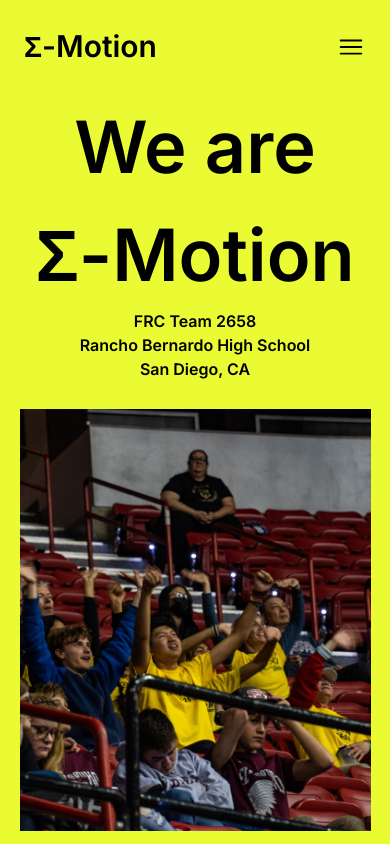
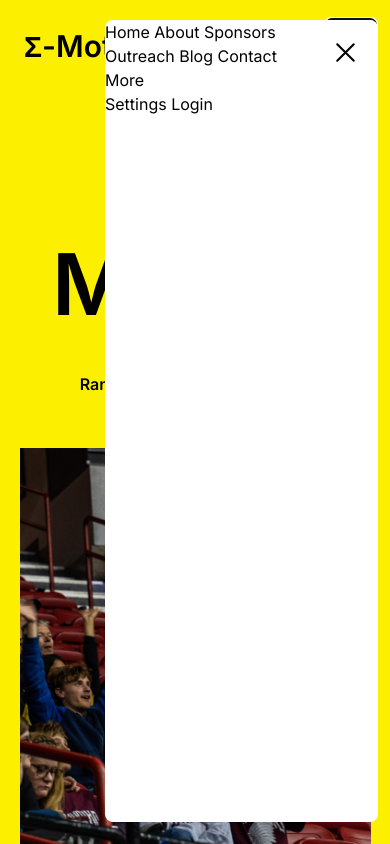
Before and after one commit to frc-emotion/website, a Next.js app: page / in a window 390 px wide. Both pictures are taken after a click on the button "Open main menu". Shown: the top 844 px of the page. Built offline with nearby package versions, Linux system fonts and the light colour scheme.

Commit message:
multiple changes, see comments
- update background colors
- add new colors w classnames to tailwind theme extension
- change header of hero section

```diff
--- a/src/components/navigation/Navbar.tsx
+++ b/src/components/navigation/Navbar.tsx
@@ -1,9 +1,9 @@
 "use client";
 
-import { Fragment, useState } from "react";
+import { Fragment } from "react";
 import "next/link";
 import { Popover, Transition } from "@headlessui/react";
-import { Bars3Icon } from "@heroicons/react/24/outline";
+import { Bars3Icon, XMarkIcon } from "@heroicons/react/24/outline";
 import { ChevronDownIcon } from "@heroicons/react/20/solid";
 import {
 	BsPeopleFill,
@@ -25,7 +25,28 @@
 import Link from "next/link";
 
 export default function Navbar() {
-	const [mobileMenuOpen, setMobileMenuOpen] = useState(false);
+	const mainMenuItems = [
+		{
+			title: "About",
+			href: "#",
+		},
+		{
+			title: "Sponsors",
+			href: "#",
+		},
+		{
+			title: "Outreach",
+			href: "#",
+		},
+		{
+			title: "Blog",
+			href: "#",
+		},
+		{
+			title: "Contact",
+			href: "#",
+		},
+	];
 	const moreMenuOne = [
 		{
 			title: "Team Resources",
@@ -123,42 +144,61 @@
 		},
 	];
 	return (
-		<header className="bg-[#eafa33]">
+		<header className="bg-teamYellow select-none">
 			<nav className="mx-auto max-w-7xl items-center justify-between p-6 lg:px-8 flex">
-				<div className="flex lg:flex-1 font-semibold text-[30px]">
+				<Link
+					href="/"
+					className="flex lg:flex-1 font-semibold text-[30px]"
+				>
 					Σ-Motion
-				</div>
+				</Link>
 				<div className="flex lg:hidden">
-					<button
-						type="button"
-						className="-m-2.5 inline-flex items-center justify-center rounded-md p-2.5"
-						onClick={() => setMobileMenuOpen(true)}
-					>
+					<Popover>
+						<Popover.Button className="-m-2.5 inline-flex items-center justify-center rounded-md p-2.5">
 							<span className="sr-only">Open main menu</span>
 							<Bars3Icon
 								className="h-[30px] w-[30px]"
 								aria-hidden="true"
 							/>
-					</button>
+						</Popover.Button>
+						<Transition
+							as={Fragment}
+							enter="transition ease-out duration-200"
+							enterFrom="opacity-0 translate-y-1"
+							enterTo="opacity-100 translate-y-0"
+							leave="transition ease-in duration-150"
+							leaveFrom="opacity-100 translate-y-0"
+							leaveTo="opacity-0 translate-y-1"
+						>
+							<Popover.Panel className="bg-white rounded-lg absolute right-3 top-5 md:w-[45vw] sm:w-[50vw] w-[70vw] h-[95vh]">
+								<div>
+									<Popover.Button className="float-right">
+										<span className="sr-only">
+											Close main menu
+										</span>
+										<XMarkIcon
+											className="h-[33px] w-[33px] m-4"
+											aria-hidden="true"
+										/>
+									</Popover.Button>
+								</div>
+								<div>
+									Home About Sponsors Outreach Blog Contact
+									More
+								</div>
+								<div>Settings Login</div>
+							</Popover.Panel>
+						</Transition>
+					</Popover>
 				</div>
 				<div className="hidden lg:flex space-x-8 text-[17px] font-semibold absolute left-1/2 transform -translate-x-1/2">
-					<Link href="/about" className="hover:underline">
-						About
+					{mainMenuItems.map((item) => (
+						<Link href={item.href} className="hover:underline">
+							{item.title}
 						</Link>
-					<Link href="/sponsors" className="hover:underline">
-						Sponsors
-					</Link>
-					<Link href="/outreach" className="hover:underline">
-						Outreach
-					</Link>
-					<Link href="/blog" className="hover:underline">
-						Blog
-					</Link>
-					<Link href="/contact" className="hover:underline">
-						Contact
-					</Link>
+					))}
 					<Popover>
-						<Popover.Button className="lg:flex items-center gap-x-1 hover:underline">
+						<Popover.Button className="lg:flex items-center gap-x-1">
 							More{" "}
 							<ChevronDownIcon
 								className="h-5 w-5 flex-none"
@@ -185,7 +225,7 @@
 											>
 												<div className="flex h-11 w-11 flex-none items-center justify-center rounded-lg bg-gray-50 group-hover:bg-white">
 													<item.icon
-														className="h-6 w-6 text-gray-600 group-hover:text-indigo-600"
+														className="h-6 w-6 text-gray-600 group-hover:text-teamYellow-dark"
 														aria-hidden="true"
 													/>
 												</div>
@@ -212,7 +252,7 @@
 											>
 												<div className="flex h-11 w-11 flex-none items-center justify-center rounded-lg bg-gray-50 group-hover:bg-white">
 													<item.icon
-														className="h-6 w-6 text-gray-600 group-hover:text-indigo-600"
+														className="h-6 w-6 text-gray-600 group-hover:text-teamYellow-dark"
 														aria-hidden="true"
 													/>
 												</div>
@@ -239,7 +279,7 @@
 											>
 												<div className="flex h-11 w-11 flex-none items-center justify-center rounded-lg bg-gray-50 group-hover:bg-white">
 													<item.icon
-														className="h-6 w-6 text-gray-600 group-hover:text-indigo-600"
+														className="h-6 w-6 text-gray-600 group-hover:text-teamYellow-dark"
 														aria-hidden="true"
 													/>
 												</div>
--- a/src/components/sections/Footer.tsx
+++ b/src/components/sections/Footer.tsx
@@ -5,8 +5,8 @@
 export default function Footer() {
 	return (
 		<>
-			<div className="h-[40vh] grid bg-black text-[#eafa33] pl-[10em] pr-[10em]"></div>
-			<div className="h-[2vh] bg-[#eafa33]" />
+			<div className="h-[40vh] grid bg-black text-teamYellow pl-[10em] pr-[10em]"></div>
+			<div className="h-[2vh] bg-teamYellow" />
 		</>
 	);
 }
--- a/src/components/sections/home/Hero.tsx
+++ b/src/components/sections/home/Hero.tsx
@@ -1,9 +1,8 @@
 export default function Hero() {
 	return (
-		<div className="bg-[#eafa33] grid px-[5vw] z-0">
+		<div className="bg-teamYellow grid px-[5vw] z-0">
 			<div id="heroHeader">
-				<h1 className="2xl:text-[155px] xl:text-[145px] lg:text-[115px] sm:text-[85px] text-[72px] font-semibold w-full text-center">
-					We are <br className="md:hidden" />
+				<h1 className="2xl:text-[200px] xl:text-[160px] lg:text-[140px] text-[85px] font-semibold w-full text-center">
 					Σ-Motion
 				</h1>
 				<div className="font-semibold px-[10vw] xl:text-[28px] lg:text-[20px] lg:mt-[-30px] grid md:grid-rows-1 md:grid-cols-4 grid-rows-3 grid-cols-1">
@@ -18,8 +17,7 @@
 				id="heroImage"
 				className="md:mt-10 mt-7 lg:h-[75vh] h-[50vh] static top-0 bg-fixed bg-cover bg-top bg-no-repeat"
 				style={{ backgroundImage: "url(/hero.jpeg)" }}
-			>
-			</div>
+			></div>
 		</div>
 	);
 }
--- a/src/pages/index.tsx
+++ b/src/pages/index.tsx
@@ -10,7 +10,7 @@
 		<main>
 			<Navbar />
 			<Hero />
-      <div className="h-[75vh] bg-[#eafa33]"></div>
+			<div className="h-[75vh] bg-teamYellow"></div>
 			<Footer />
 		</main>
 	);
--- a/tailwind.config.js
+++ b/tailwind.config.js
@@ -1,18 +1,23 @@
 /** @type {import('tailwindcss').Config} */
 module.exports = {
 	content: [
-    './src/pages/**/*.{js,ts,jsx,tsx}',
-    './src/components/**/*.{js,ts,jsx,tsx}',
-    './src/app/**/*.{js,ts,jsx,tsx}',
+		"./src/pages/**/*.{js,ts,jsx,tsx}",
+		"./src/components/**/*.{js,ts,jsx,tsx}",
+		"./src/app/**/*.{js,ts,jsx,tsx}",
 	],
 	theme: {
 		extend: {
+			colors: {
+				teamYellow: "#fcf000",
+				"teamYellow-dark": "#d9ce00",
+				midnight: "#050226",
+			},
 			backgroundImage: {
-        'gradient-radial': 'radial-gradient(var(--tw-gradient-stops))',
-        'gradient-conic':
-          'conic-gradient(from 180deg at 50% 50%, var(--tw-gradient-stops))',
+				"gradient-radial": "radial-gradient(var(--tw-gradient-stops))",
+				"gradient-conic":
+					"conic-gradient(from 180deg at 50% 50%, var(--tw-gradient-stops))",
 			},
 		},
 	},
 	plugins: [],
-}
+};
```
Lines whose indentation alone changed are shown as unchanged.
